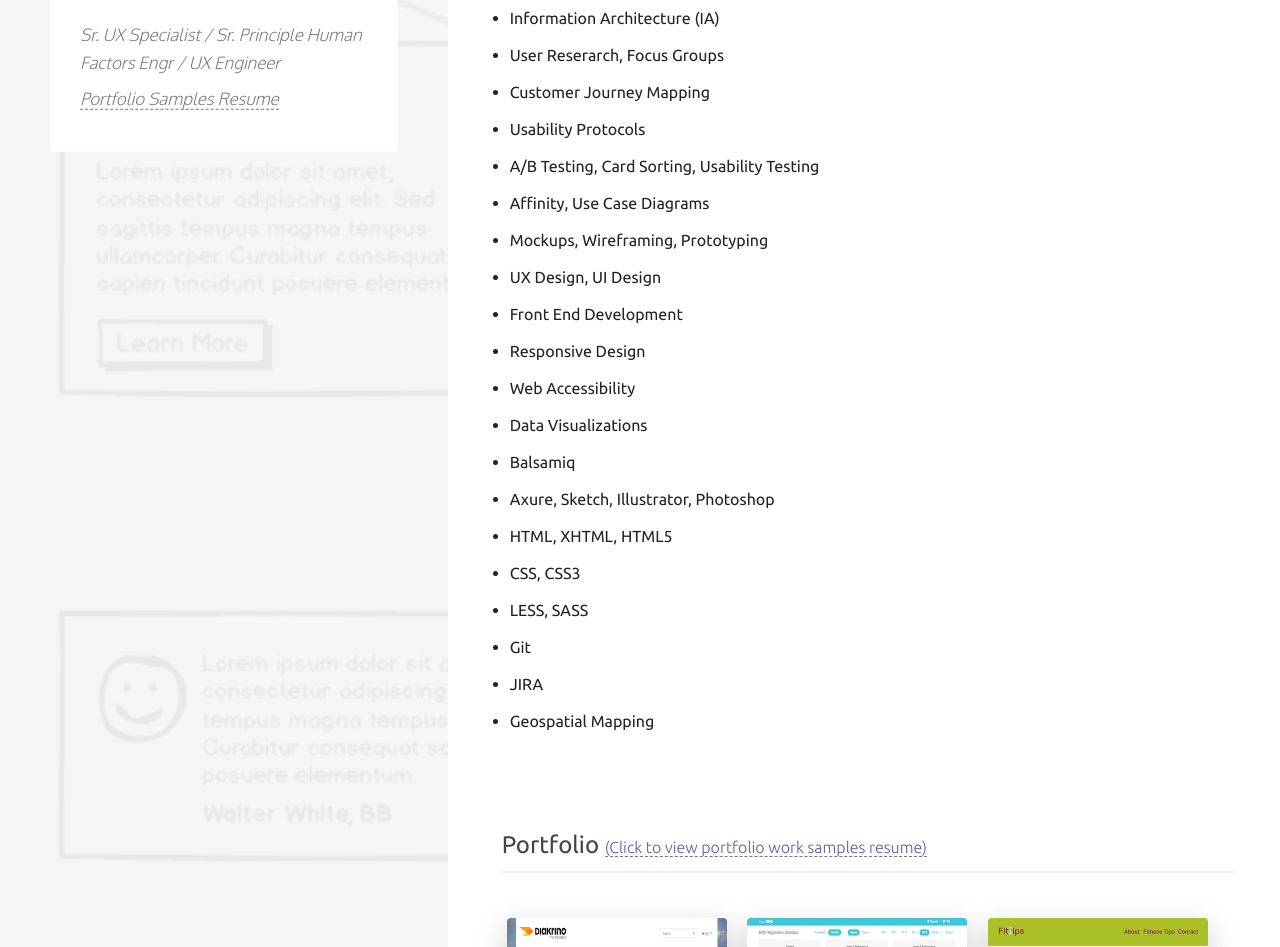
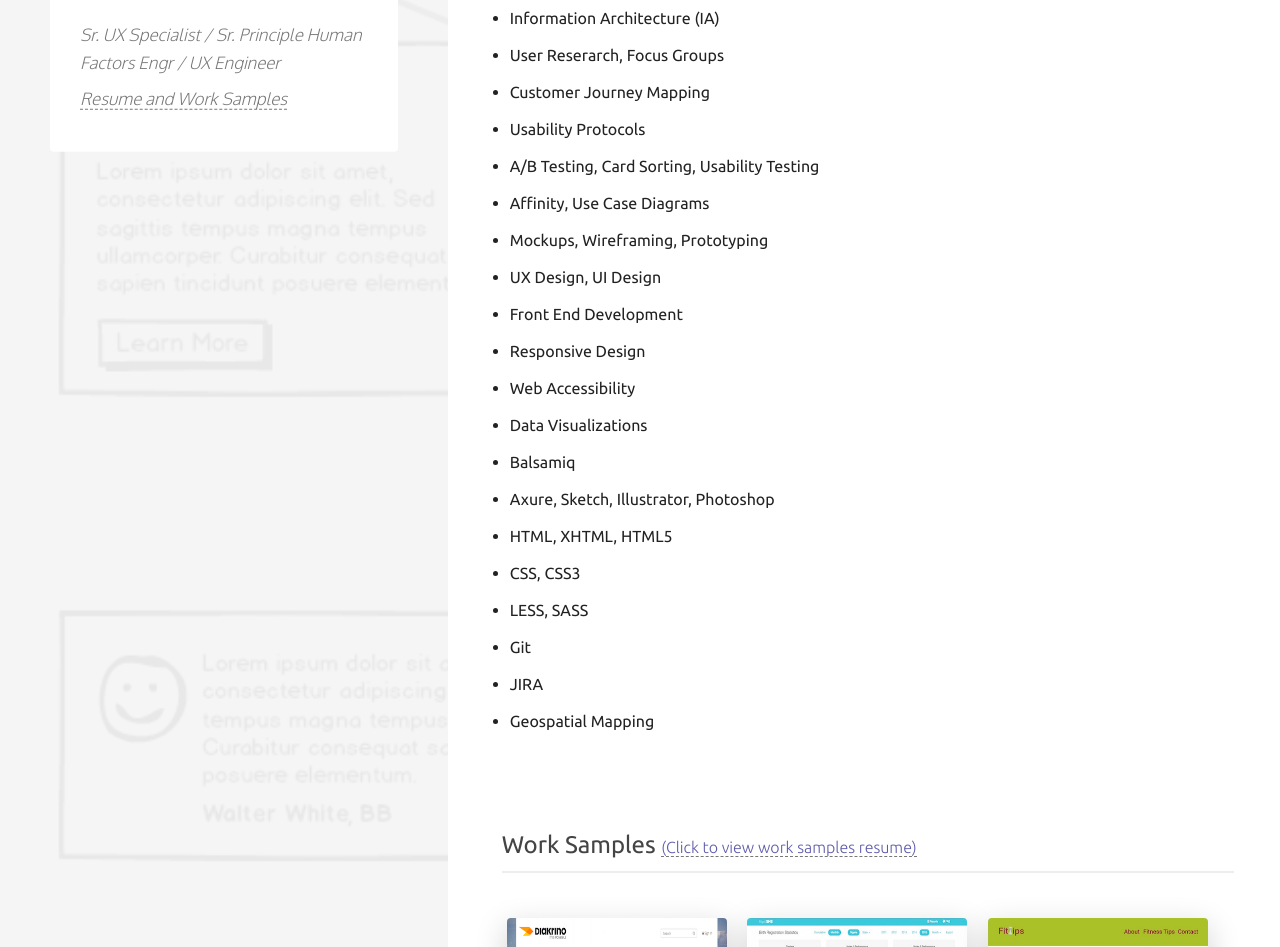
Before and after one commit to jokomowho/my_website, a Jekyll site: the page built from index.html, in a window 1280 px wide. Shown: the part 1092-2039 px from the top of the page. Built offline with Jekyll 4.4.1, drawn with Linux system fonts in a browser that asks for light colours; nearby versions of some CDN libraries; some web fonts are replaced.

Commit message:
site update

```diff
--- a/css/main.css
+++ b/css/main.css
@@ -374,7 +374,7 @@
 }
 .floating-box:first-child{
   margin-left:5px;
-}
+}/**
 .floating-box:hover{
   box-shadow:  0 10px 30px 3px rgba(0,0,0,0.15);
   -webkit-box-shadow:  0 10px 30px 3px rgba(0,0,0,0.15);
@@ -385,7 +385,7 @@
     transition: all 1s ease-in-out;
   color: #727272;
   transform: perspective( 600px ) rotateY( 45deg );
-}
+}*/
 .floating-box p{padding-left:1em; font-weight:300; background:#fff; font-size:13px;}
 .portfolio-images{
   width:100%;
--- a/index.html
+++ b/index.html
@@ -10,7 +10,7 @@
         <img src="images/logo.png" class="img-style">
           <h1 style="color:#5D59AB;font-family:lobster"><!--{{ site.title }}--></h1>
           <h3 class="style" style="font-style:italic;">Sr. UX Specialist / Sr. Principle Human Factors Engr / UX Engineer</h3>
-          <h3 class="style" style="font-style:italic;color:#5D59AB;"><a href="https://www.jokomowho.com/images/joy-okomowho-resume-branding.pdf" target="_blank"> Portfolio Samples Resume</a></h3>
+          <h3 class="style" style="font-style:italic;color:#5D59AB;"><a href="https://www.jokomowho.com/images/joy-okomowho-resume-branding.pdf" target="_blank"> Resume and Work Samples</a></h3>
         </div>
     </div>
   </div>
@@ -122,7 +122,7 @@
       </ul>
   </div>
    <div class="portfolio content" >
-      <h2 class="posts">Portfolio <a class="style" style="font-weight:300; font-size:16px;color:#5D59AB;"href="https://www.jokomowho.com/images/joy-okomowho-resume-branding.pdf" target="_blank"> (Click to view portfolio work samples resume)</a> </h2>
+      <h2 class="posts">Work Samples <a class="style" style="font-weight:300; font-size:16px;color:#5D59AB;"href="https://www.jokomowho.com/images/joy-okomowho-resume-branding.pdf" target="_blank"> (Click to view work samples resume)</a> </h2>
       <hr>
         <div class="portfolio-images content-child">
           <!--<div class="floating-box">
@@ -155,6 +155,7 @@
             <p>User Experience Design</p>
           </div>
         </div>
+
   <!--
     <div class="writing content">
       <h2>Writing</h2>
@@ -170,6 +171,6 @@
           </li>
         {% endfor %}
       </ul>
-    </div>-->
+    </div>
   </div>
 </article>
```
